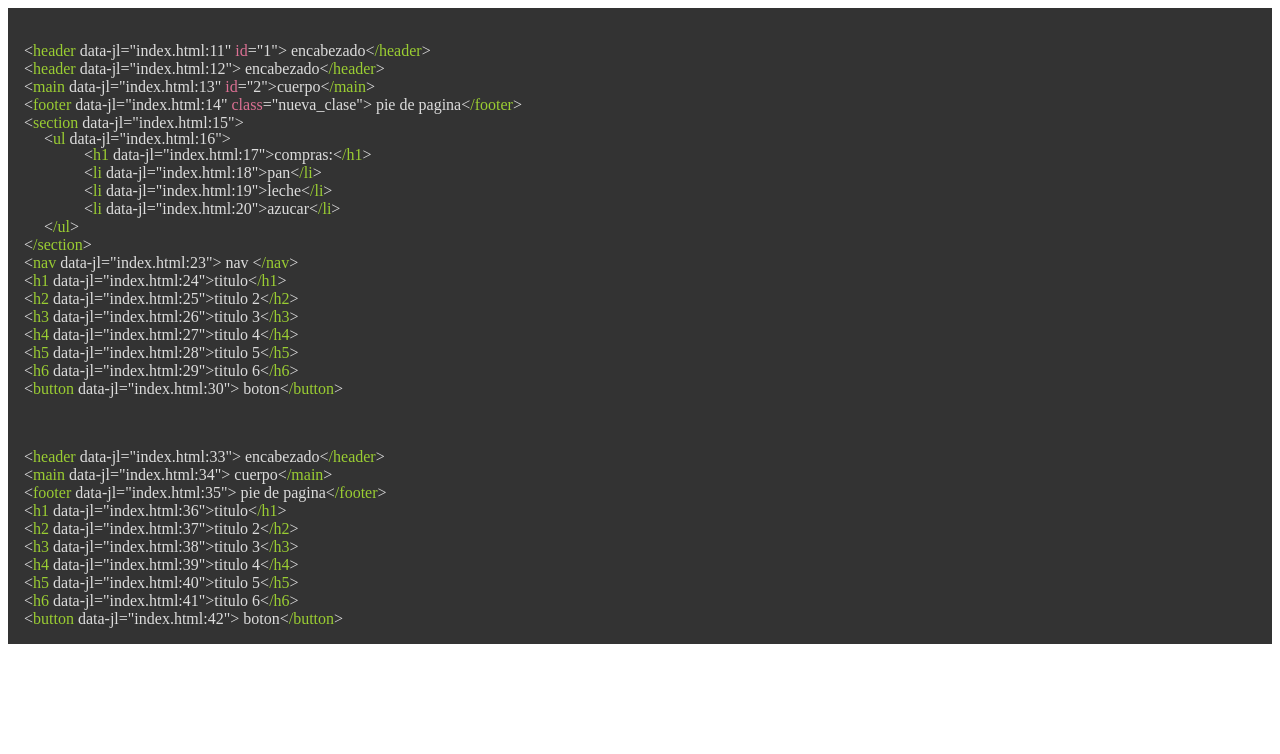
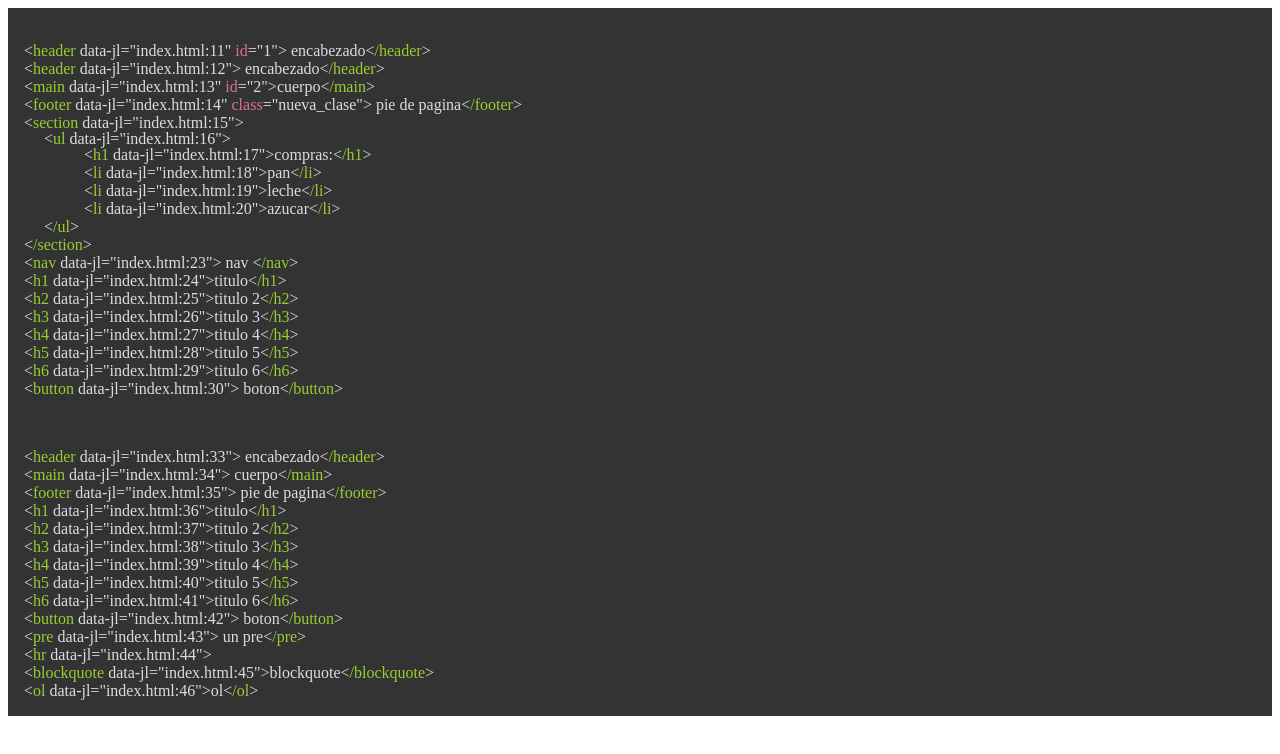
Before and after one commit to LionelStaricoff/paint-code, a plain HTML site: page index.html in a window 1280 px wide. Drawn offline with Linux system fonts and the light colour scheme.

Commit message:
subiendo etiquetas

```diff
--- a/Paint.js
+++ b/Paint.js
@@ -68,6 +68,13 @@ export  class ColorearHtml {
             .replace(/<\/li>/g, `&lt;<L style="color: ${this.etiquetas};">/li</L>&gt;`)
             .replace(/<nav/g, `<br> &lt;<L style="color: ${this.etiquetas};">nav</L>`)
             .replace(/<\/nav>/g, `&lt;<L style="color: ${this.etiquetas};">/nav</L>&gt;`)
+            .replace(/<hr/g, `<br> &lt;<L style="color: ${this.etiquetas};">hr</L>`)
+            .replace(/<pre/g, `<br> &lt;<L style="color: ${this.etiquetas};">pre</L>`)
+            .replace(/<\/pre>/g, `&lt;<L style="color: ${this.etiquetas};">/pre</L>&gt;`)
+            .replace(/<blockquote/g, `<br> &lt;<L style="color: ${this.etiquetas};">blockquote</L>`)
+            .replace(/<\/blockquote>/g, `&lt;<L style="color: ${this.etiquetas};">/blockquote</L>&gt;`)
+            .replace(/<ol/g, `<br> &lt;<L style="color: ${this.etiquetas};">ol</L>`)
+            .replace(/<\/ol>/g, `&lt;<L style="color: ${this.etiquetas};">/ol</L>&gt;`)
 
             ;
 
--- a/index.html
+++ b/index.html
@@ -40,6 +40,10 @@
         <H5>titulo 5</H5>
         <H6>titulo 6</H6>
         <button> boton</button>
+        <pre> un pre</pre>
+        <hr>
+        <blockquote>blockquote</blockquote>
+        <ol>ol</ol>
     </div>
 </body>
 <script type="module" src="main.js" defer></script>
```
